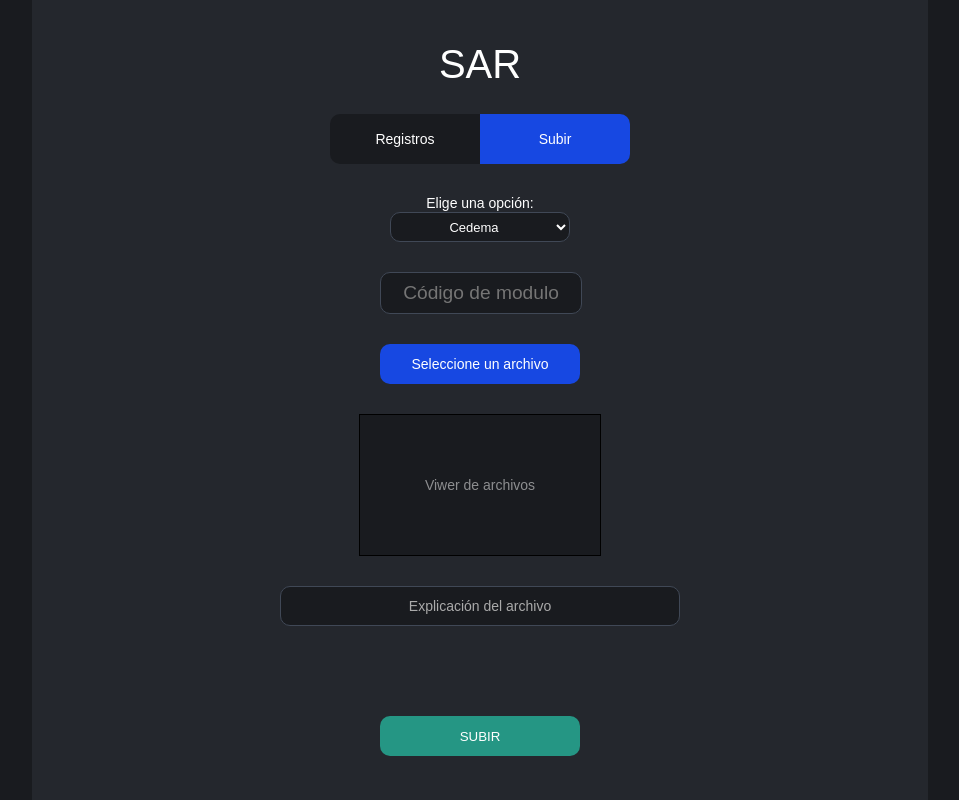
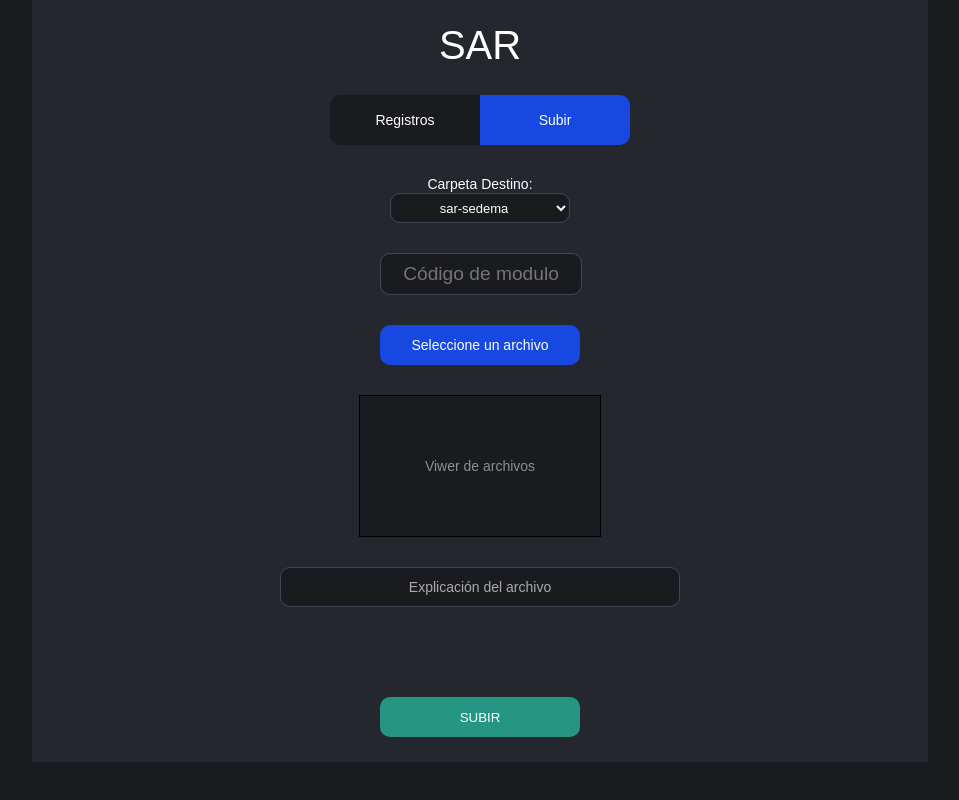
Before and after one commit to RTzm4d48/SAR, a Django app: page /subir/ in a window 1280 px wide. Shown: the whole page, without its empty margins (160-1119 px from the left). Run offline with Django 5.2, Linux system fonts and the light colour scheme.

Commit message:
[feat][yo] sar - TaskSprint #9

```diff
--- a/APP_SAR/static/css/molecules.css
+++ b/APP_SAR/static/css/molecules.css
@@ -238,10 +238,21 @@
             cursor: pointer;
 
             &:hover {
-                background: var(--color_background);
+                background: var(--color_background_3);
             }
+        }
+
+        .active {
+            background: var(--color_background_3); /* El color que quieres que se mantenga */
         }
     }
 
 
 }
+
+.moolecules_contVentanaEmergente {
+    /* position: fixed;
+    top: 0;
+    left: 0;
+    margin: auto; */
+}
--- a/APP_SAR/static/css/organisms.css
+++ b/APP_SAR/static/css/organisms.css
@@ -51,7 +51,7 @@
     -webkit-backdrop-filter: blur(10px);
     width: 100vw;
     height: 100vh;
-    position: absolute;
+    position: fixed;
     top: 0;
     left: 0;
     display: flex;
--- a/APP_SAR/static/css/styles.css
+++ b/APP_SAR/static/css/styles.css
@@ -49,6 +49,7 @@ body {
     /* COLOR DE TEXTO */
     --color_background: #191B1F;
     --color_background_2: #24272D;
+    --color_background_3: #52a6ff5d;
     --color_text: #ffffff;
     --color_text2: #aaaaaa;
     --color_border: #404856;
--- a/APP_SAR/static/css/templates.css
+++ b/APP_SAR/static/css/templates.css
@@ -1,5 +1,5 @@
 .template_contPrincipal {
-    height: 100vh;
+    /* height: 100vh; */
 }
 
 .template_contForm {
--- a/APP_SAR/static/js/scripts_subir/ApiService.js
+++ b/APP_SAR/static/js/scripts_subir/ApiService.js
@@ -1,6 +1,7 @@
 import { preparation_file, valid_extension_file } from './mainController.js';
 import { getCookie } from '/static/js/utils.js';
-import { show_dile } from '/static/js/views.js';
+import { ventanaView, NuevosEventos } from '/static/js/views.js';
+
 
 export function UploadFileInDataBase(file) {
     const formData = new FormData();
@@ -32,3 +33,8 @@ export function UploadFileInDataBase(file) {
     })
     .catch(error => console.error('Error:', error));
 }
+
+function show_dile(name_file, code, code_destino, extension, tipo, destino) {
+    document.getElementById('cont_ventana_view').innerHTML = ventanaView(name_file, tipo, destino);
+    NuevosEventos();
+}
--- a/APP_SAR/static/js/scripts_subir/main.js
+++ b/APP_SAR/static/js/scripts_subir/main.js
@@ -29,8 +29,12 @@ document.getElementById('code_moduel').addEventListener('input', function(event)
 document.getElementById('bt_send').addEventListener('click', function(event){
     const fileInput = document.getElementById('select_file');
     let file = fileInput.files[0];
-
-    UploadFileInDataBase(file);
+    let code_destino = document.getElementById('code_moduel').value;
+    if (code_destino == '') {
+        alert('Ingrese el código destino');
+    }else {
+        UploadFileInDataBase(file);
+    }
 });
 
 // document.getElementById('btn_copy_close').addEventListener('click', function(){
--- a/APP_SAR/static/js/views.js
+++ b/APP_SAR/static/js/views.js
@@ -1,8 +1,3 @@
-export function show_dile(name_file, code, code_destino, extension, tipo, destino) {
-    document.getElementById('cont_ventana_view').innerHTML = ventanaView(name_file, tipo, destino);
-    NuevosEventos();
-}
-
 export function ventanaView(name_file, tipo, destino) {
     let html = `
     <div id="message_dialog_view" class="organism_cont_dialog_message">
@@ -81,7 +76,7 @@ function codeInser_view(name_file, tipo, destino) {
     }
 }
 
-function NuevosEventos() {
+export function NuevosEventos() {
     function setupListeners() {
         document.getElementById('btn_copy_close_view').addEventListener('click', function(e) {
             let insert_code = document.getElementById('text_insercion_cedema_view').value.trim();
@@ -101,3 +96,23 @@ function NuevosEventos() {
         setupListeners();
     }
 }
+
+
+export function NuevosEventos2() {
+    function setupListeners() {
+        document.getElementById('btn_copy_close_view').addEventListener('click', function(e) {
+            let insert_code = document.getElementById('text_insercion_cedema_view').value.trim();
+            window.navigator.clipboard.writeText(insert_code);
+            document.getElementById('cont_ventana_view').innerHTML = '';
+        });
+
+        document.getElementById('btn_close_view').addEventListener('click', function(e) {
+            document.getElementById('cont_ventana_view').innerHTML = '';
+        });
+    }
+    if (document.readyState === 'loading') {
+        document.addEventListener('DOMContentLoaded', setupListeners);
+    } else {
+        setupListeners();
+    }
+}
--- a/APP_SAR/templates/registros.html
+++ b/APP_SAR/templates/registros.html
@@ -27,7 +27,7 @@
     </div>
     <div>
     </div>
-    <div id="cont_ventana_view" class="molecule_contRegister">
+    <div id="cont_ventana_view" class="moolecules_contVentanaEmergente">
         <!-- STUB : VENTANA VIWER -->
     </div>
 </section>
--- a/APP_SAR/templates/subir.html
+++ b/APP_SAR/templates/subir.html
@@ -4,10 +4,10 @@
 {% block content %}
 <section>
     <div class="molecule_selection">
-        <label for="seleccion">Elige una opción:</label>
+        <label for="seleccion">Carpeta Destino:</label>
         <select id="seleccion" name="seleccion">
-            <option value="cedema">Cedema</option>
-            <option value="otros">Otros</option>
+            <option value="cedema">sar-sedema</option>
+            <option value="otros">sar-otros</option>
         </select>
     </div>
 </section>
```
Also changed, not shown: APP_SAR/static/js/scripts_registros/views.js (+8 -1 lines), APP_SAR/static/js/scripts_registros/main.js (line endings or trailing spaces), db.sqlite3.
